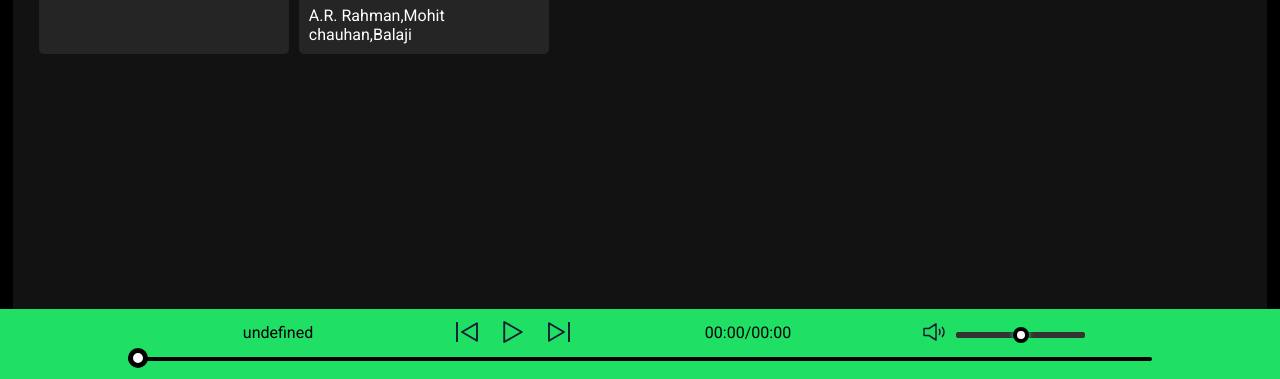
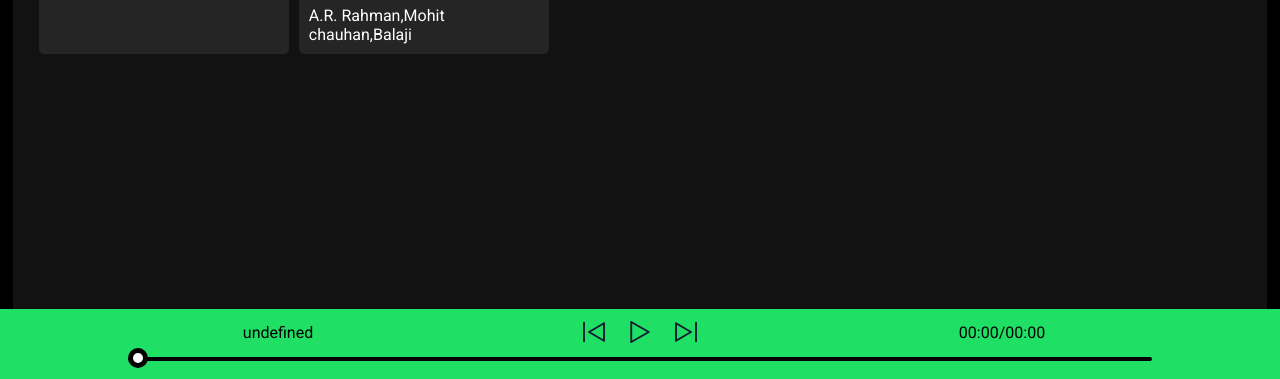
Before and after one commit to Yashsuryan/Spotify-clone, a plain HTML site: page index.html in a window 1280 px wide. Shown: the part 421-800 px from the top of the page. Drawn offline with Linux system fonts and the light colour scheme; no server answers.

Commit message:
Revert "Volume button added"
This reverts commit 98b3f6bdd97d2d4a6183ae35b6b6d861109bce6e.

```diff
--- a/app.js
+++ b/app.js
@@ -133,11 +133,6 @@ async function main() {
         playMusic(songs[index+1])
     }
   })
-  //Add an event to volume
-  document.querySelector(".range").getElementsByTagName("input")[0].addEventListener("change", (e) => {
-  console.log("Setting volume to",e.target.value, "/100");
-  currentSong.volume = parseInt(e.target.value) / 100;
-});
 }
 
 main();
--- a/index.html
+++ b/index.html
@@ -184,12 +184,6 @@
               <img id="next" src="images/nextsong.svg" alt="" />
             </div>
             <div class="songtime"></div>
-            <div class="volume">
-                <img src="images/volume.svg" alt="">
-                <div class="range">
-                    <input type="range" name="volume">
-                </div>
-            </div>
           </div>
           <div class="seekbar">
             <div class="circle"></div>
--- a/style.css
+++ b/style.css
@@ -315,8 +315,8 @@ input[type="range"]::-webkit-slider-thumb {
   -webkit-appearance: none;
   height: 16px;
   width: 16px;
-  background: white; /* bright green thumb */
-  border: 4px solid black; /* subtle blue border */
+  background: white;
+  border: 4px solid black;
   border-radius: 50%;
   cursor: pointer;
   margin-top: -5px;
@@ -416,8 +416,4 @@ input[type="range"]::-webkit-slider-thumb {
   left: 0%;
   transition: left 0.5s;
 }
-.volume {
-    display: none;
 }
-
-}
```
